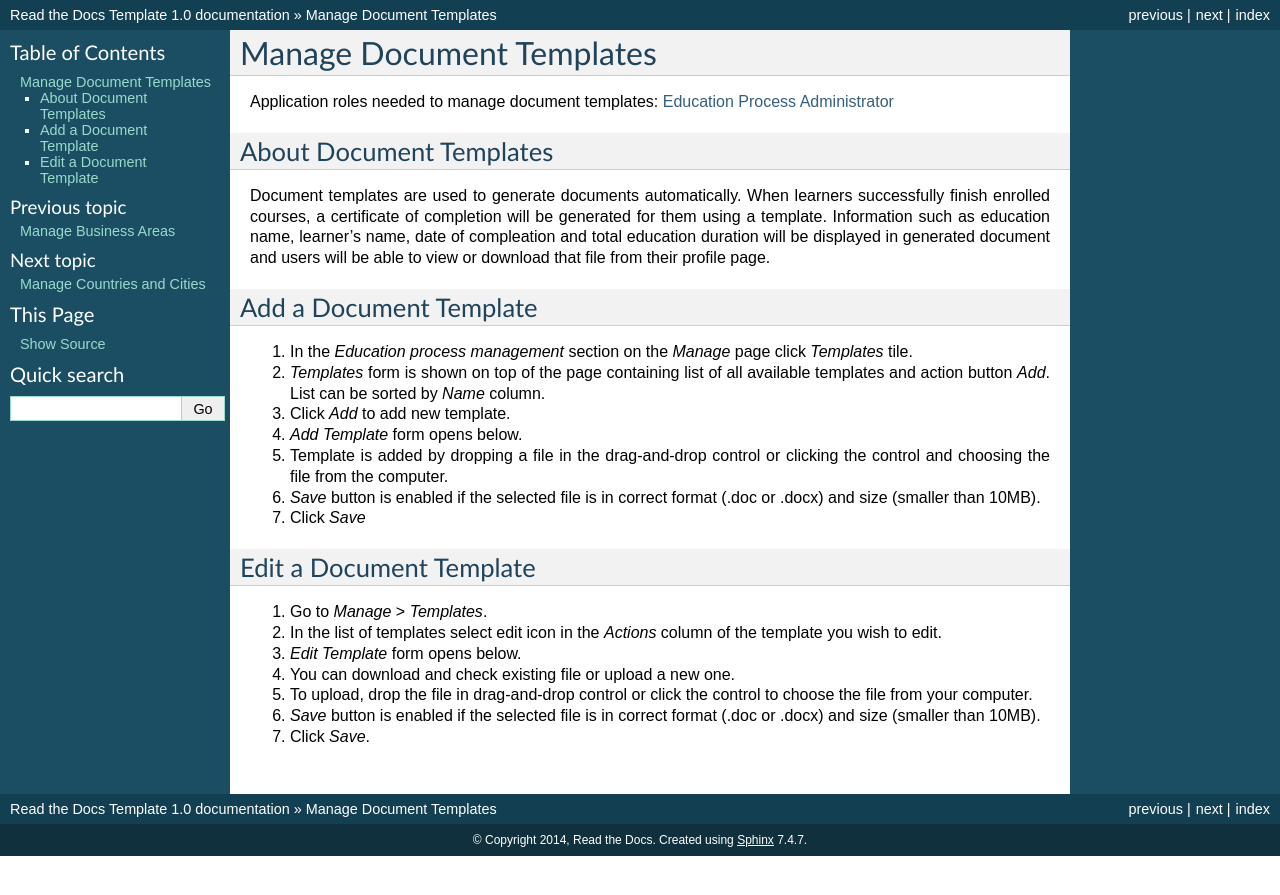
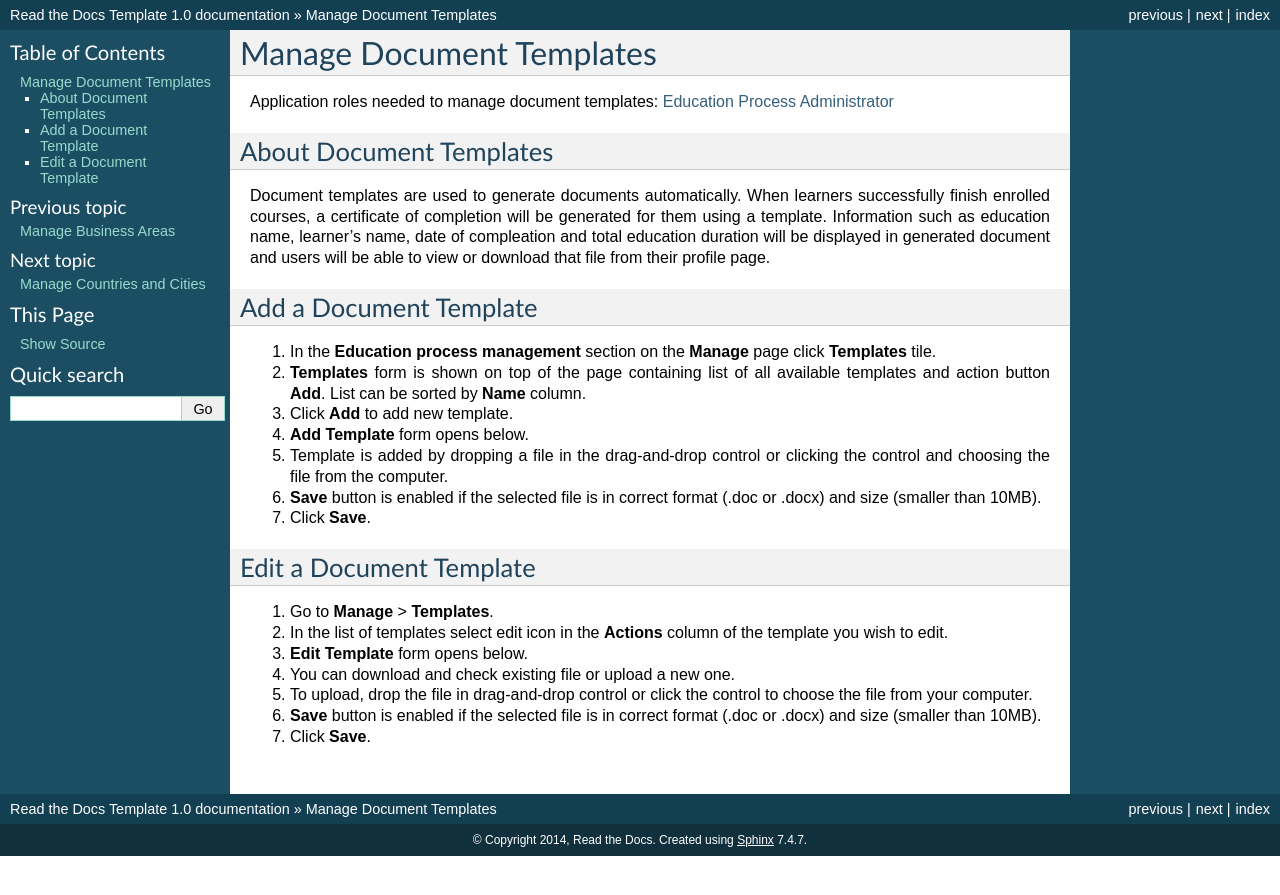
Before and after one commit to pslisko/performa365docs, a Sphinx documentation site: the page built from docs/howto/manage_document_templates.rst, in a window 1280 px wide. Shown: the top 895 px of the page. Built offline with Sphinx 7.4.7, drawn with Linux system fonts in a browser that asks for light colours; pages that are not in the unit, such as notebooks, are missing from menus.

Commit message:
Update manage_document_templates.rst

```diff
--- a/docs/howto/manage_document_templates.rst
+++ b/docs/howto/manage_document_templates.rst
@@ -9,20 +9,20 @@ Document templates are used to generate documents automatically. When learners s
 
 Add a Document Template
 ^^^^^^^^^^^^^^^^^^^^^^^^^^^
-#. In the *Education process management* section on the *Manage* page click *Templates* tile.
-#. *Templates* form is shown on top of the page containing list of all available templates and action button *Add*. List can be sorted by *Name* column.
-#. Click *Add* to add new template.
-#. *Add Template* form opens below.
+#. In the **Education process management** section on the **Manage** page click **Templates** tile.
+#. **Templates** form is shown on top of the page containing list of all available templates and action button **Add**. List can be sorted by **Name** column.
+#. Click **Add** to add new template.
+#. **Add Template** form opens below.
 #. Template is added by dropping a file in the drag-and-drop control or clicking the control and choosing the file from the computer.
-#. *Save* button is enabled if the selected file is in correct format (.doc or .docx) and size (smaller than 10MB).
-#. Click *Save*
+#. **Save** button is enabled if the selected file is in correct format (.doc or .docx) and size (smaller than 10MB).
+#. Click **Save**.
 
 Edit a Document Template
 ^^^^^^^^^^^^^^^^^^^^^^^^^^^
-#. Go to *Manage* > *Templates*.
-#. In the list of templates select edit icon in the *Actions* column of the template you wish to edit.
-#. *Edit Template* form opens below.
+#. Go to **Manage** > **Templates**.
+#. In the list of templates select edit icon in the **Actions** column of the template you wish to edit.
+#. **Edit Template** form opens below.
 #. You can download and check existing file or upload a new one.
 #. To upload, drop the file in drag-and-drop control or click the control to choose the file from your computer.
-#. *Save* button is enabled if the selected file is in correct format (.doc or .docx) and size (smaller than 10MB).
-#. Click *Save*.
+#. **Save** button is enabled if the selected file is in correct format (.doc or .docx) and size (smaller than 10MB).
+#. Click **Save**.
```
